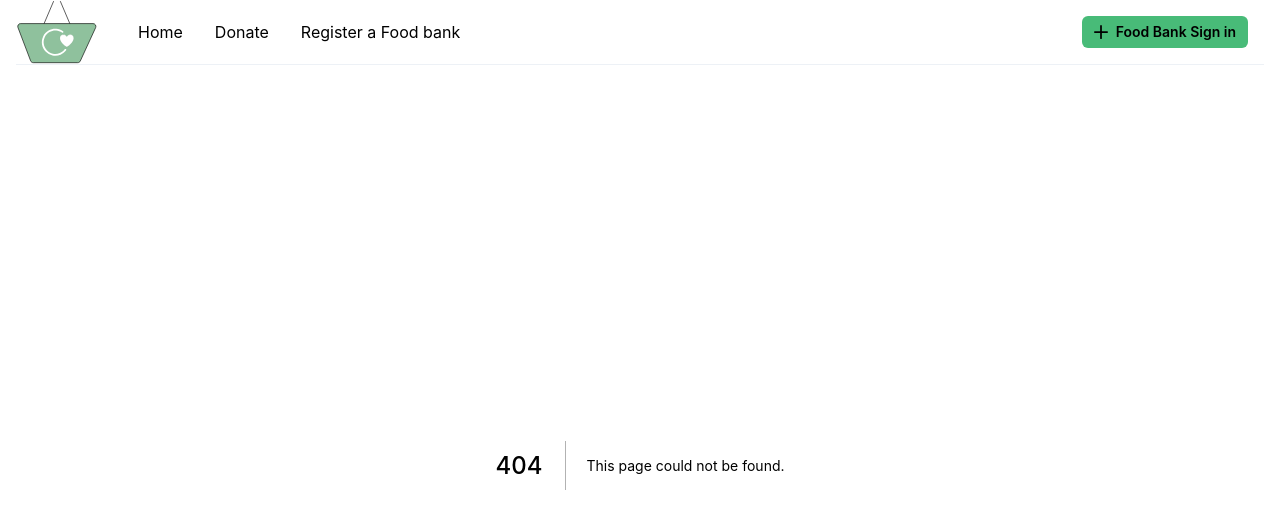
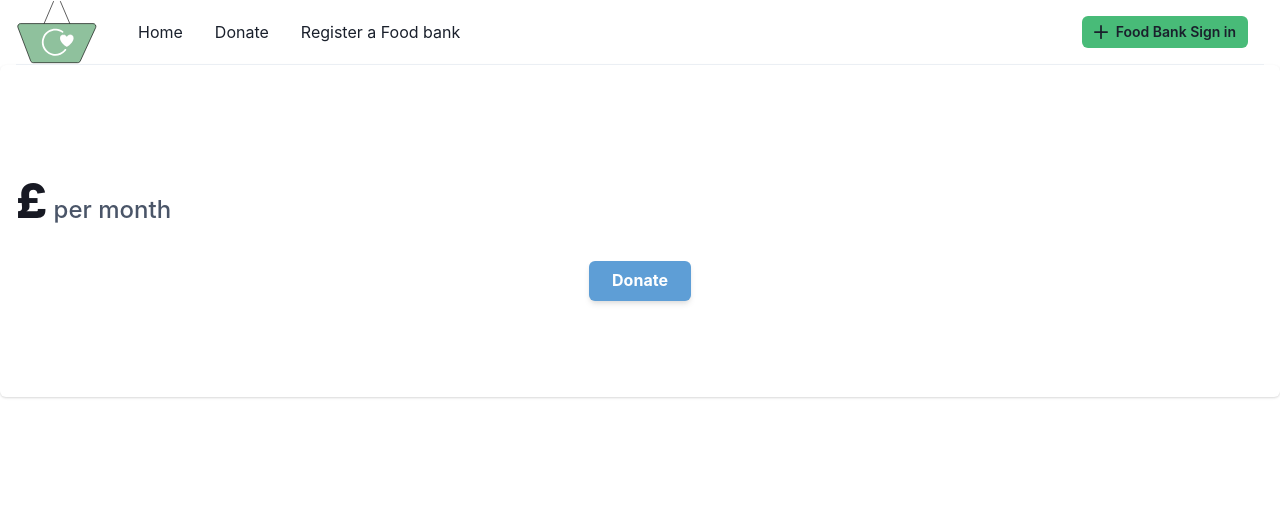
Before and after one commit to azy2k9/fund-my-foodbank, a Next.js app: page /components/product in a window 1280 px wide. Before the commit this address had no page. Shown: the top 512 px of the page. Built offline with nearby package versions, Linux system fonts and the light colour scheme.

Commit message:
create a product

```diff
--- /dev/null
+++ b/pages/components/product.tsx
@@ -0,0 +1,77 @@
+import { Box, Button, chakra, Flex, Link, SimpleGrid, Stack, Text } from '@chakra-ui/react';
+
+interface ProductProps {
+    name: string;
+    value: number;
+    description: string;
+    onDonate: (plan: string) => void;
+}
+
+export default function Product({ name, value, description, onDonate }: ProductProps) {
+    return (
+        <Box bg='white' _dark={{ bg: 'gray.800' }} px={4} py={24} shadow='base' rounded='md'>
+            <chakra.p
+                mb={1}
+                fontSize='xs'
+                fontWeight='bold'
+                letterSpacing='wide'
+                textTransform='uppercase'
+                color='gray.500'
+                _dark={{ color: 'gray.400' }}
+            >
+                {name}
+            </chakra.p>
+            <Text
+                mb={2}
+                fontSize='5xl'
+                fontWeight={['bold', 'extrabold']}
+                color='gray.900'
+                _dark={{ color: 'gray.50' }}
+                lineHeight='tight'
+            >
+                £{value}
+                <chakra.span
+                    fontSize='2xl'
+                    fontWeight='medium'
+                    color='gray.600'
+                    _dark={{ color: 'gray.400' }}
+                >
+                    {' '}
+                    per month
+                </chakra.span>
+            </Text>
+            <chakra.p mb={6} fontSize='lg' color='gray.600' _dark={{ color: 'gray.500' }}>
+                {description}
+            </chakra.p>
+            <Stack
+                display={['block', , 'flex']}
+                spacing={2}
+                justifyContent='center'
+                direction={['column', , 'row']}
+            >
+                <Button
+                    w={['full', , 'auto']}
+                    display='inline-flex'
+                    alignItems='center'
+                    justifyContent='center'
+                    px={5}
+                    py={3}
+                    border='solid transparent'
+                    fontWeight='bold'
+                    rounded='md'
+                    shadow='md'
+                    _light={{ color: 'white' }}
+                    bg='brand.600'
+                    _dark={{ bg: 'brand.500' }}
+                    _hover={{
+                        bg: 'brand.700',
+                        _dark: { bg: 'brand.600' },
+                    }}
+                    onClick={() => onDonate(name)}
+                >
+                    Donate
+                </Button>
+            </Stack>
+        </Box>
+    );
+}
```
